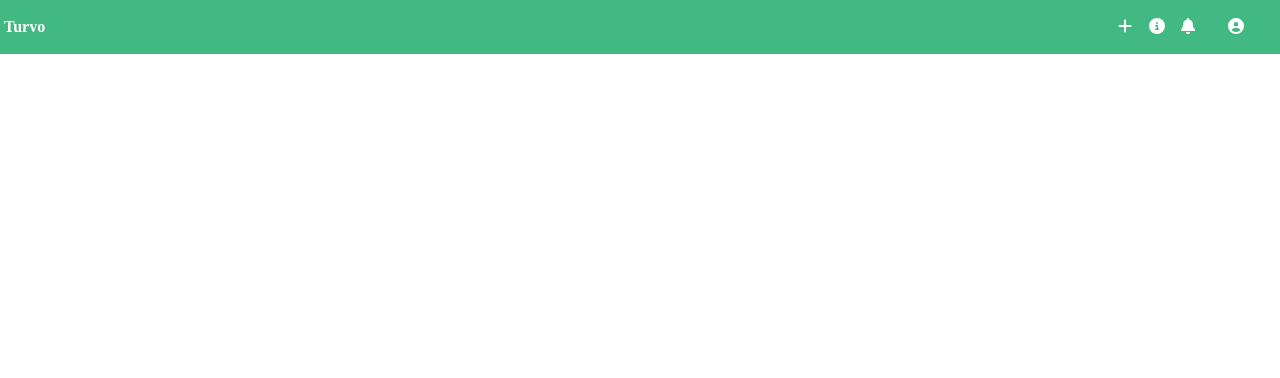
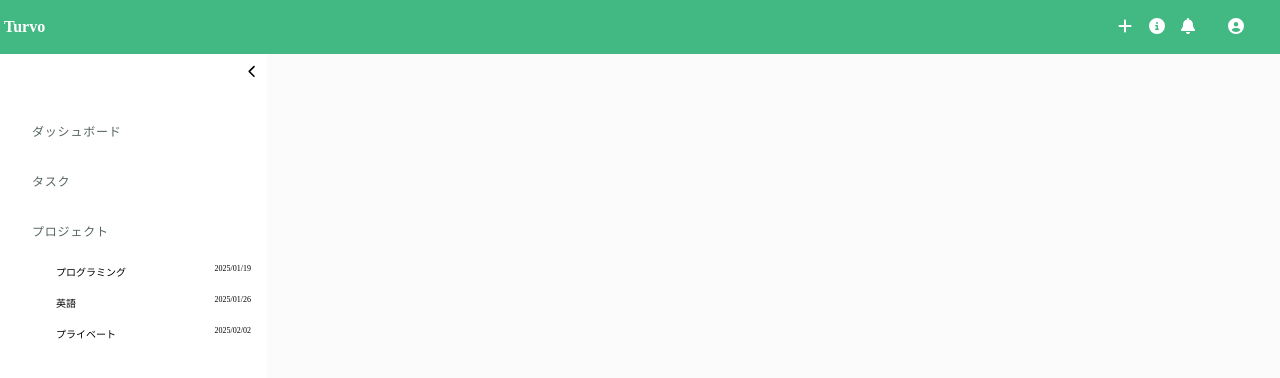
Before and after one commit to tanakas-2021/0600-next-context-api, a Next.js app: page /projects in a window 1280 px wide. Shown: the top 378 px of the page. Built offline with nearby package versions, Linux system fonts and the light colour scheme.

Commit message:
sidebar作成済み

```diff
--- a/package.json
+++ b/package.json
@@ -12,6 +12,7 @@
     "@fortawesome/fontawesome-svg-core": "^6.7.2",
     "@fortawesome/free-solid-svg-icons": "^6.7.2",
     "@fortawesome/react-fontawesome": "^0.2.2",
+    "axios": "^1.7.9",
     "dayjs": "^1.11.13",
     "next": "15.1.3",
     "react": "^19.0.0",
--- /dev/null
+++ b/src/app/projects/page.module.scss
@@ -0,0 +1,92 @@
+@use "../../app/variables.module.scss" as vars;
+
+.main {
+  display: flex;
+  height: calc(100vh - 72px);
+}
+
+.sidebar {
+  height: 100%;
+}
+
+.sidebarShow {
+  @extend .sidebar;
+  width: 360px;
+}
+
+.sidebarHidden {
+  @extend .sidebar;
+  width: 36px;
+}
+
+.sidebarContents {
+  height: calc(100% - 80px);
+}
+
+.sidebarHeader {
+  display: flex;
+  justify-content: flex-end;
+  height: 20px;
+  padding: 8px;
+}
+
+.sidebarToggle {
+  height: 0.8rem;
+  width: 0.8rem;
+  cursor: pointer;
+}
+
+.sidebarBody {
+  height: 100%;
+}
+
+.sidebarBodyList {
+  list-style-type: none;
+  padding-left: 0%;
+}
+
+.sidebarBodyListItem {
+  display: block;
+  padding: 16px 16px 16px 32px;
+  font-size: 12px;
+  white-space: nowrap;
+  &:hover {
+    background-color: vars.$sidebarHoverBgColor;
+    cursor: pointer;
+  }
+}
+
+.sidebarBodyListItemTitle {
+  color: vars.$fontColorDark;
+  font-weight: 500;
+  letter-spacing: 0.8px;
+  display: flex;
+  align-items: center;
+  justify-content: space-between;
+}
+
+.sidebarProjectListItem {
+  display: flex;
+  justify-content: space-between;
+  padding: 8px 16px 8px 16px;
+  font-size: 10px;
+  white-space: nowrap;
+  &:hover {
+    background-color: vars.$sidebarHoverBgColor;
+    cursor: pointer;
+  }
+}
+
+.sidebarProjectDeadline {
+  display: inline-block;
+  font-size: 8px;
+  margin-left: 32px;
+}
+
+.mainContents {
+  padding: 32px;
+  width: 100%;
+  height: 100%;
+  overflow: scroll;
+  background: vars.$contentBgColor;
+}
--- a/src/app/projects/page.tsx
+++ b/src/app/projects/page.tsx
@@ -1,9 +1,139 @@
+"use client";
+
 import { Header } from "@/components/header";
+import styles from "./page.module.scss";
+import { FontAwesomeIcon } from "@fortawesome/react-fontawesome";
+import {
+  faChevronLeft,
+  faChevronRight,
+} from "@fortawesome/free-solid-svg-icons";
+import React, { useState, useEffect } from "react";
+import axios from "axios";
+import dayjs from "dayjs";
+
+interface Project {
+  id: string;
+  name: string;
+  deadline: string;
+  slug: string;
+  goal: string;
+  shouldbe: string;
+  stats: {
+    kinds: {
+      milestone: number;
+      task: number;
+      total: number;
+    };
+    states: {
+      scheduled: number;
+      archived: number;
+      completed: number;
+    };
+    total: number;
+  };
+  milestones: any[];
+  status: "active" | "inactive";
+  createdAt: string;
+  updatedAt: string;
+}
+
+interface PageInfo {
+  page: number;
+  limit: number;
+  totalCount: number;
+  hasNext: boolean;
+  hasPrevious: boolean;
+}
+
+interface Response {
+  data: Project[];
+  pageInfo: PageInfo;
+}
 
 const Page = () => {
+  const [isShow, setIsShow] = useState(true);
+  const [projects, setProjects] = useState<Project[]>([]);
+
+  const onClickToggle = () => {
+    const newIsShow = !isShow;
+    setIsShow(newIsShow);
+  };
+  useEffect(() => {
+    const fetchProjects = async () => {
+      try {
+        const response = await axios.get<Response>(
+          "http://localhost:3000/api/v1/users/projects"
+        );
+        setProjects([...response.data.data]);
+      } catch {
+        alert("データの取得に失敗しました");
+      }
+    };
+    fetchProjects();
+  }, []);
+
   return (
-    <Header/>
-
+    <>
+      <Header />
+      <main className={styles.main}>
+        <div className={isShow ? styles.sidebarShow : styles.sidebarHidden}>
+          <div className={styles.sidebarContents}>
+            <div className={styles.sidebarHeader}>
+              <div onClick={onClickToggle}>
+                {isShow ? (
+                  <FontAwesomeIcon
+                    icon={faChevronLeft}
+                    className={styles.sidebarToggle}
+                  />
+                ) : (
+                  <FontAwesomeIcon
+                    icon={faChevronRight}
+                    className={styles.sidebarToggle}
+                  />
+                )}
+              </div>
+            </div>
+            <div className={styles.sidebarBody}>
+              {isShow ? (
+                <ul className={styles.sidebarBodyList}>
+                  <li className={styles.sidebarBodyListItem}>
+                    <div className={styles.sidebarBodyListItemTitle}>
+                      ダッシュボード
+                    </div>
+                  </li>
+                  <li className={styles.sidebarBodyListItem}>
+                    <div className={styles.sidebarBodyListItemTitle}>
+                      タスク
+                    </div>
+                  </li>
+                  <li className={styles.sidebarBodyListItem}>
+                    <div className={styles.sidebarBodyListItemTitle}>
+                      プロジェクト
+                    </div>
+                  </li>
+                  <ul>
+                    {projects.map((project) => {
+                      return (
+                        <li
+                          key={project.id}
+                          className={styles.sidebarProjectListItem}
+                        >
+                          <div>{project.name}</div>
+                          <span className={styles.sidebarProjectDeadline}>
+                            {dayjs(project.deadline).format("YYYY/MM/DD")}
+                          </span>
+                        </li>
+                      );
+                    })}
+                  </ul>
+                </ul>
+              ) : null}
+            </div>
+          </div>
+        </div>
+        <div className={styles.mainContents}></div>
+      </main>
+    </>
   );
 };
 
--- a/src/app/variables.module.scss
+++ b/src/app/variables.module.scss
@@ -1,2 +1,5 @@
 $primartColor: #42b883;
 $fontColorLight: #fff;
+$contentBgColor:#fbfbfb;
+$fontColorDark:#55655c;
+$sidebarHoverBgColor:#c2e2d4;
```
Also changed, not shown: 1 other file (tests, documents, lock files or other folders).
